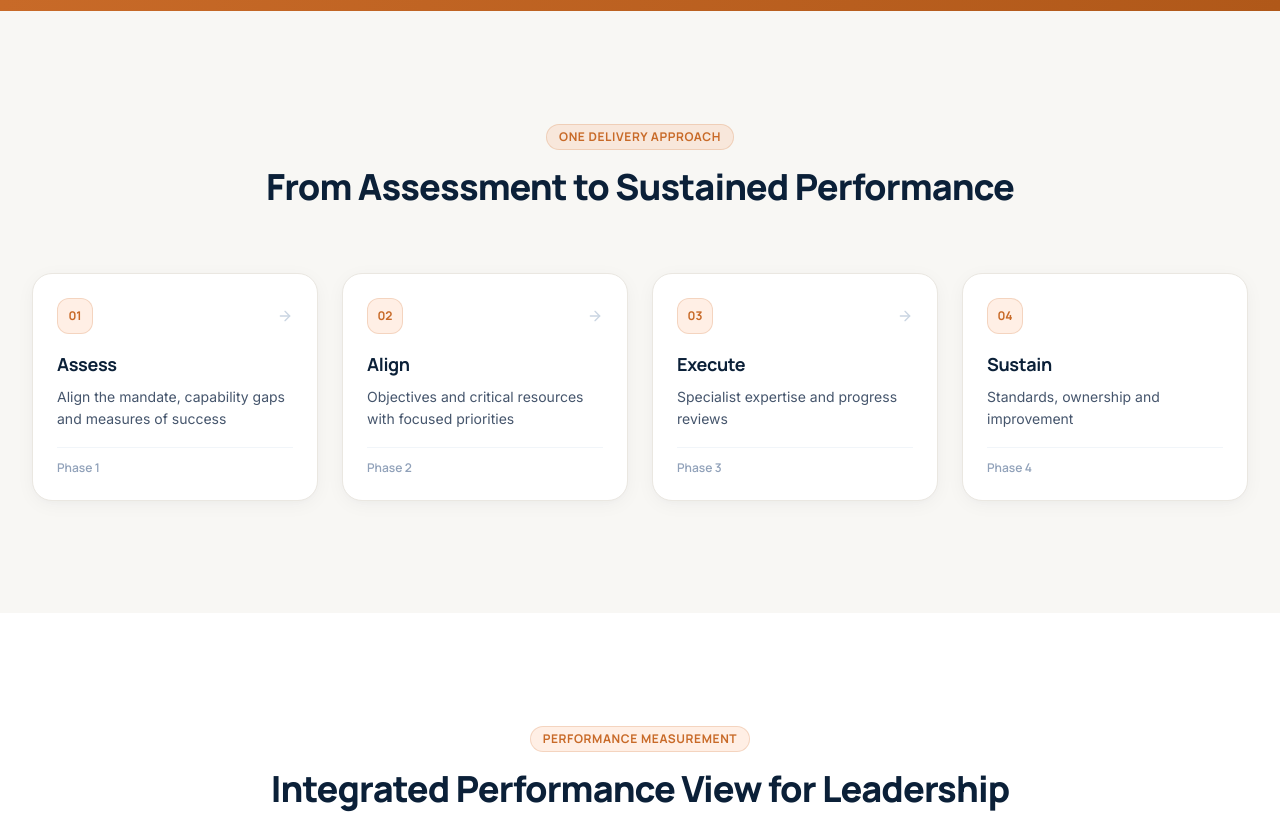
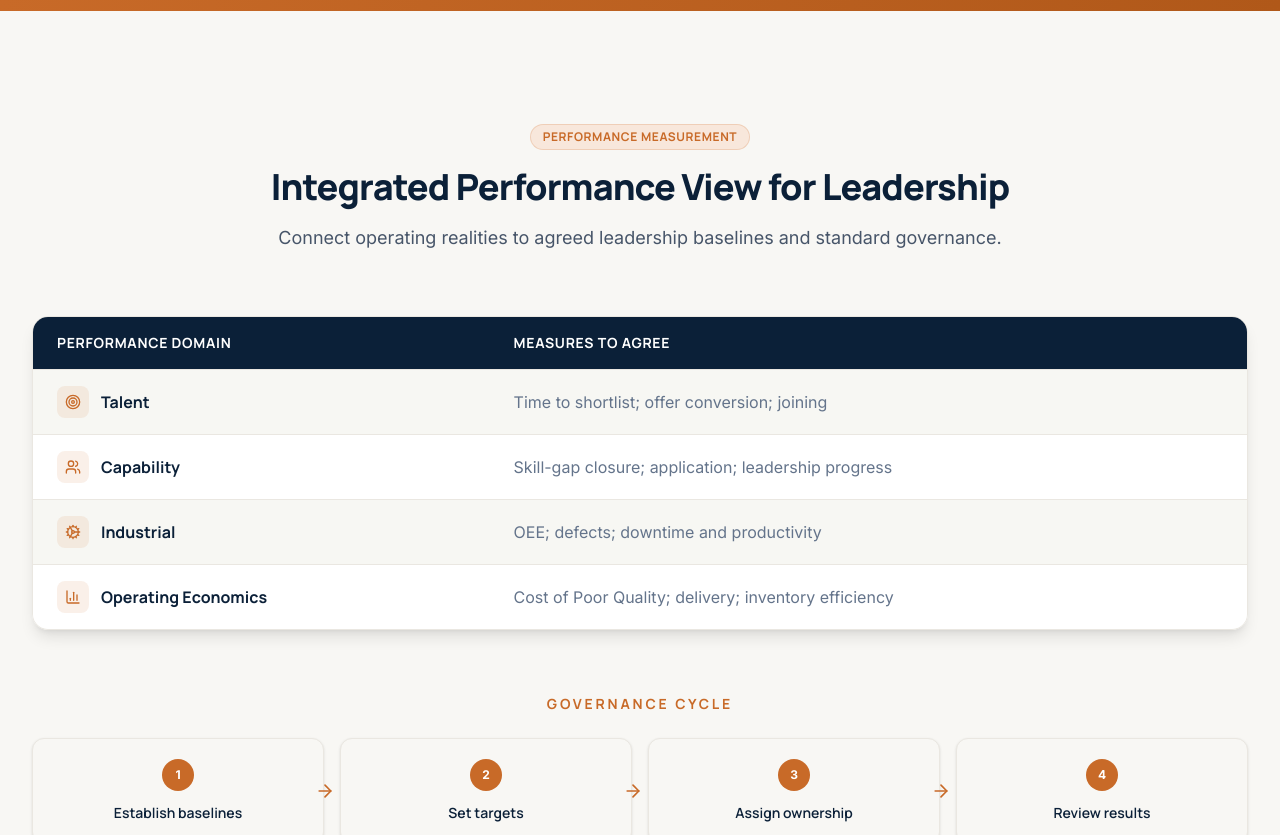
Before and after one commit to ayushprakash1010-jpg/Ignova, a Next.js app: page /approach in a window 1280 px wide. Shown: the part 1580-2415 px from the top of the page. Built offline with nearby package versions, Linux system fonts and the light colour scheme; a web font is replaced by a local one.

Commit message:
fix(approach): remove duplicate stepper section to eliminate redundancy with 4-stage IGNOVA factor

```diff
--- a/src/app/approach/page.tsx
+++ b/src/app/approach/page.tsx
@@ -5,11 +5,9 @@ import Link from "next/link";
 import { ArrowRight, Target, Users, Cog, BarChart3 } from "lucide-react";
 import SectionHeading from "@/components/ui/SectionHeading";
 import ProcessStep from "@/components/ui/ProcessStep";
-import StepperTimeline from "@/components/ui/StepperTimeline";
 import CTABanner from "@/components/ui/CTABanner";
 import {
   IGNOVA_FACTOR,
-  DELIVERY_STEPS,
   PERFORMANCE_DOMAINS,
 } from "@/lib/constants";
 
@@ -137,24 +135,13 @@ export default function ApproachPage() {
         </div>
       </section>
 
-      {/* ─── 4. Delivery Approach ─── */}
+      {/* ─── 4. Performance Measurement ─── */}
       <section className="bg-cream py-20 md:py-28">
-        <div className="max-w-7xl mx-auto px-4 sm:px-6 lg:px-8">
-          <SectionHeading
-            label="ONE DELIVERY APPROACH"
-            title="From Assessment to Sustained Performance"
-            centered
-          />
-          <StepperTimeline steps={DELIVERY_STEPS} />
-        </div>
-      </section>
-
-      {/* ─── 5. Performance Measurement ─── */}
-      <section className="bg-white py-20 md:py-28">
         <div className="max-w-7xl mx-auto px-4 sm:px-6 lg:px-8">
           <SectionHeading
             label="PERFORMANCE MEASUREMENT"
             title="Integrated Performance View for Leadership"
+            subtitle="Connect operating realities to agreed leadership baselines and standard governance."
             centered
           />
 
@@ -260,8 +247,8 @@ export default function ApproachPage() {
         </div>
       </section>
 
-      {/* ─── 6. Starting Point ─── */}
-      <section className="bg-cream py-20 md:py-28">
+      {/* ─── 5. Starting Point ─── */}
+      <section className="bg-white py-20 md:py-28">
         <div className="max-w-7xl mx-auto px-4 sm:px-6 lg:px-8">
           <motion.div
             initial={{ opacity: 0, y: 20 }}
@@ -301,7 +288,7 @@ export default function ApproachPage() {
                 >
                   <Link
                     href={path.href}
-                    className="group block bg-white rounded-2xl p-8 border border-cream-dark shadow-md hover:shadow-xl hover:border-orange/30 hover:-translate-y-1 transition-all duration-300 h-full"
+                    className="group block bg-cream rounded-2xl p-8 border border-cream-dark shadow-md hover:shadow-xl hover:border-orange/30 hover:-translate-y-1 transition-all duration-300 h-full"
                   >
                     <div className="w-12 h-12 rounded-xl bg-orange/10 flex items-center justify-center mb-6 group-hover:bg-orange/20 transition-colors">
                       <Icon className="w-6 h-6 text-orange" />
```
